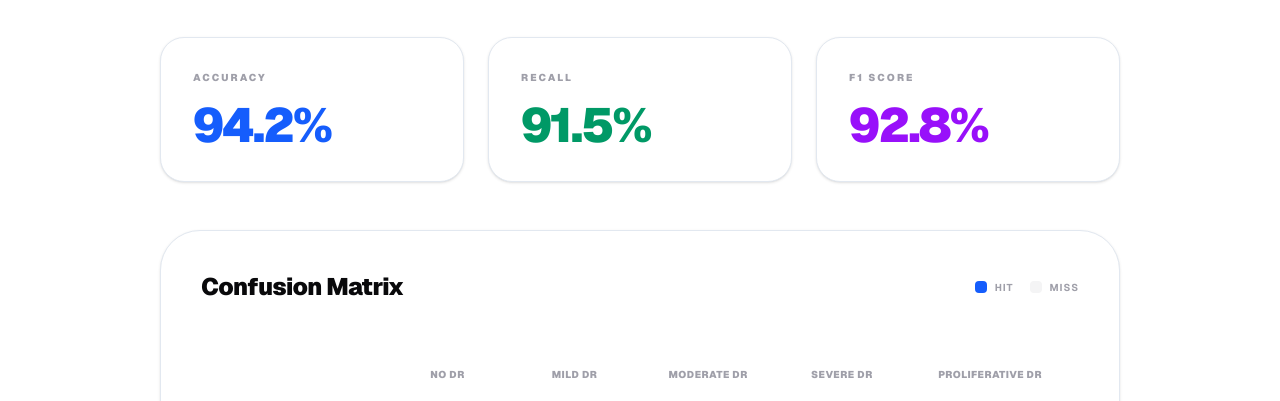
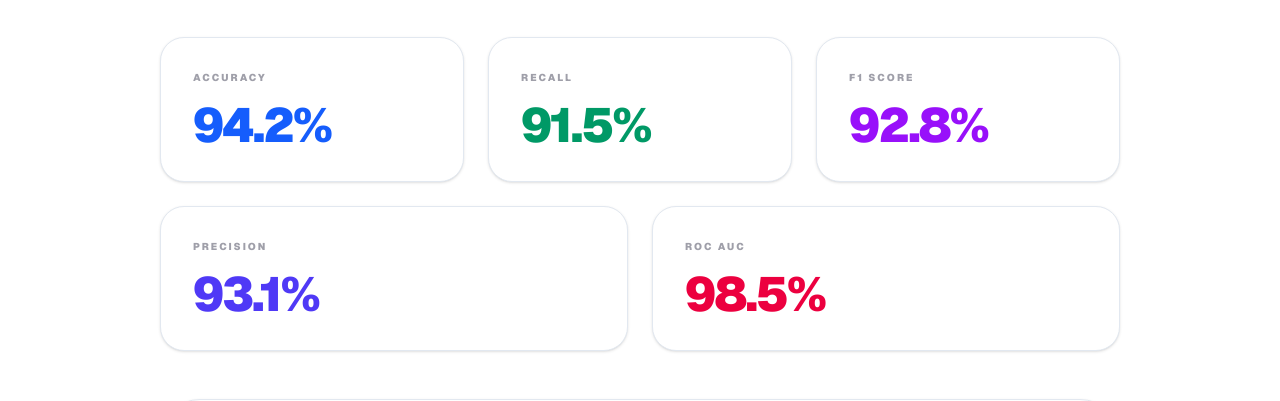
Before and after one commit to Chocorot/NAIC-2026-site, a Next.js app: page /en/performance in a window 1280 px wide. Shown: the part 229-630 px from the top of the page. Built offline with nearby package versions, Linux system fonts and the light colour scheme; no server answers; sample sign-in values are in the browser's storage.

Commit message:
feat: add precision and ROC AUC metrics to performance page and dictionaries

```diff
--- a/app/[lang]/dictionaries/de.json
+++ b/app/[lang]/dictionaries/de.json
@@ -64,6 +64,8 @@
     "accuracy": "Genauigkeit",
     "recall": "Trefferquote",
     "f1_score": "F1-Wert",
+    "precision": "Präzision",
+    "roc_auc": "ROC AUC",
     "confusion_matrix": "Konfusionsmatrix",
     "validation_analytics": "Validierungsanalyse",
     "hit": "Treffer",
--- a/app/[lang]/dictionaries/en.json
+++ b/app/[lang]/dictionaries/en.json
@@ -65,6 +65,8 @@
     "accuracy": "Accuracy",
     "recall": "Recall",
     "f1_score": "F1 Score",
+    "precision": "Precision",
+    "roc_auc": "ROC AUC",
     "confusion_matrix": "Confusion Matrix",
     "validation_analytics": "Validation Analytics",
     "hit": "Hit",
--- a/app/[lang]/dictionaries/ja.json
+++ b/app/[lang]/dictionaries/ja.json
@@ -64,6 +64,8 @@
     "accuracy": "正確度",
     "recall": "再現率",
     "f1_score": "F1スコア",
+    "precision": "適合率",
+    "roc_auc": "ROC AUC",
     "confusion_matrix": "混乱行列",
     "validation_analytics": "バリデーション分析",
     "hit": "的中",
--- a/app/[lang]/dictionaries/ko.json
+++ b/app/[lang]/dictionaries/ko.json
@@ -64,6 +64,8 @@
     "accuracy": "정확도",
     "recall": "재현율",
     "f1_score": "F1 스코어",
+    "precision": "정밀도",
+    "roc_auc": "ROC AUC",
     "confusion_matrix": "혼동 행렬",
     "validation_analytics": "검증 분석",
     "hit": "적중",
--- a/app/[lang]/dictionaries/ms.json
+++ b/app/[lang]/dictionaries/ms.json
@@ -64,6 +64,8 @@
     "accuracy": "Ketepatan",
     "recall": "Recall",
     "f1_score": "Skor F1",
+    "precision": "Presisi",
+    "roc_auc": "ROC AUC",
     "confusion_matrix": "Matriks Kekeliruan",
     "validation_analytics": "Analitis Pengesahan",
     "hit": "Kenalan",
--- a/app/[lang]/dictionaries/ru.json
+++ b/app/[lang]/dictionaries/ru.json
@@ -64,6 +64,8 @@
     "accuracy": "Точность",
     "recall": "Полнота",
     "f1_score": "F1-мера",
+    "precision": "Точность",
+    "roc_auc": "ROC AUC",
     "confusion_matrix": "Матрица ошибок",
     "validation_analytics": "Аналитика валидации",
     "hit": "Попадание",
--- a/app/[lang]/dictionaries/zh-hans.json
+++ b/app/[lang]/dictionaries/zh-hans.json
@@ -64,6 +64,8 @@
     "accuracy": "准确率",
     "recall": "召回率",
     "f1_score": "F1 分数",
+    "precision": "精确率",
+    "roc_auc": "ROC AUC",
     "confusion_matrix": "混淆矩阵",
     "validation_analytics": "验证分析",
     "hit": "命中",
--- a/app/[lang]/dictionaries/zh-hant.json
+++ b/app/[lang]/dictionaries/zh-hant.json
@@ -65,6 +65,8 @@
     "accuracy": "準確率",
     "recall": "召回率",
     "f1_score": "F1 分數",
+    "precision": "精確率",
+    "roc_auc": "ROC AUC",
     "confusion_matrix": "混淆矩陣",
     "validation_analytics": "驗證分析",
     "hit": "命中",
--- a/app/[lang]/performance/page.tsx
+++ b/app/[lang]/performance/page.tsx
@@ -40,6 +40,19 @@ export default async function PerformancePage({
     },
   ];
 
+  const secondaryMetrics = [
+    {
+      label: dict.performance.precision,
+      value: (modelConfig.performance.precision * 100).toFixed(1) + "%",
+      color: "text-indigo-600",
+    },
+    {
+      label: dict.performance.roc_auc,
+      value: (modelConfig.performance.roc_auc * 100).toFixed(1) + "%",
+      color: "text-rose-600",
+    },
+  ];
+
   return (
     <div className="container mx-auto px-4 py-16 sm:px-6 lg:px-8 max-w-5xl animate-in fade-in duration-1000">
       <div className="inline-flex items-center gap-2 px-3 py-1 bg-zinc-100 dark:bg-slate-800 text-zinc-600 dark:text-zinc-400 rounded-full text-[10px] font-black uppercase tracking-widest w-fit mb-4">
@@ -49,8 +62,24 @@ export default async function PerformancePage({
         {dict.performance.title}
       </h1>
 
-      <div className="grid grid-cols-1 md:grid-cols-3 gap-6 mb-12">
+      <div className="grid grid-cols-1 md:grid-cols-3 gap-6 mb-6">
         {metrics.map((m, idx) => (
+          <div
+            key={idx}
+            className="bg-white dark:bg-slate-900 border dark:border-slate-800 rounded-3xl p-8 shadow-sm group hover:shadow-md transition-shadow"
+          >
+            <div className="text-[10px] font-black text-zinc-400 uppercase tracking-[0.2em] mb-4">
+              {m.label}
+            </div>
+            <div className={`text-5xl font-black ${m.color} tracking-tighter`}>
+              {m.value}
+            </div>
+          </div>
+        ))}
+      </div>
+
+      <div className="grid grid-cols-1 md:grid-cols-2 gap-6 mb-12">
+        {secondaryMetrics.map((m, idx) => (
           <div
             key={idx}
             className="bg-white dark:bg-slate-900 border dark:border-slate-800 rounded-3xl p-8 shadow-sm group hover:shadow-md transition-shadow"
--- a/src/config/model-data.ts
+++ b/src/config/model-data.ts
@@ -9,6 +9,7 @@ export const modelConfig = {
     recall: 0.915,
     f1: 0.928,
     precision: 0.931,
+    roc_auc: 0.985,
   },
   confusionMatrix: [
     [450, 20, 5, 0, 0],   // No DR
```
